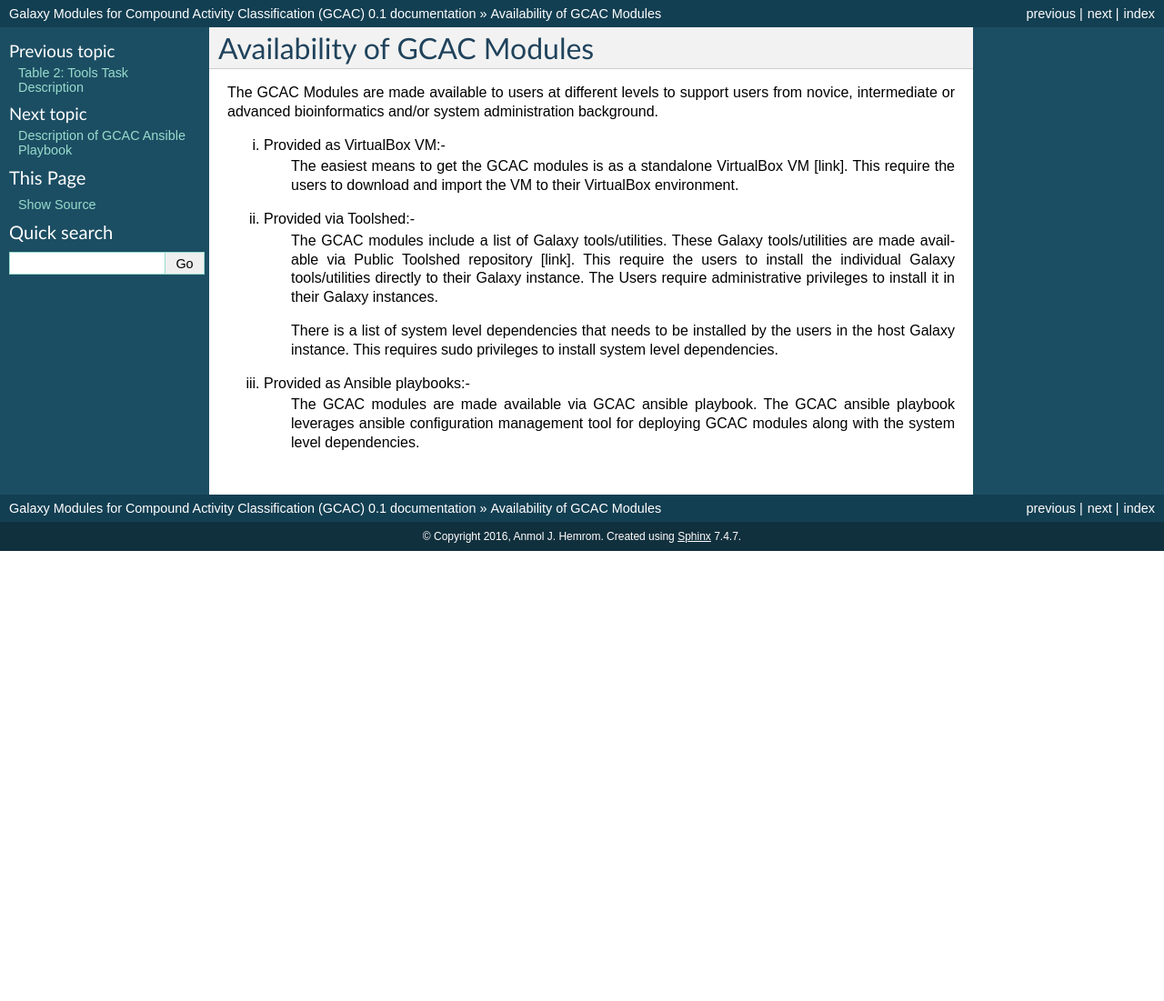
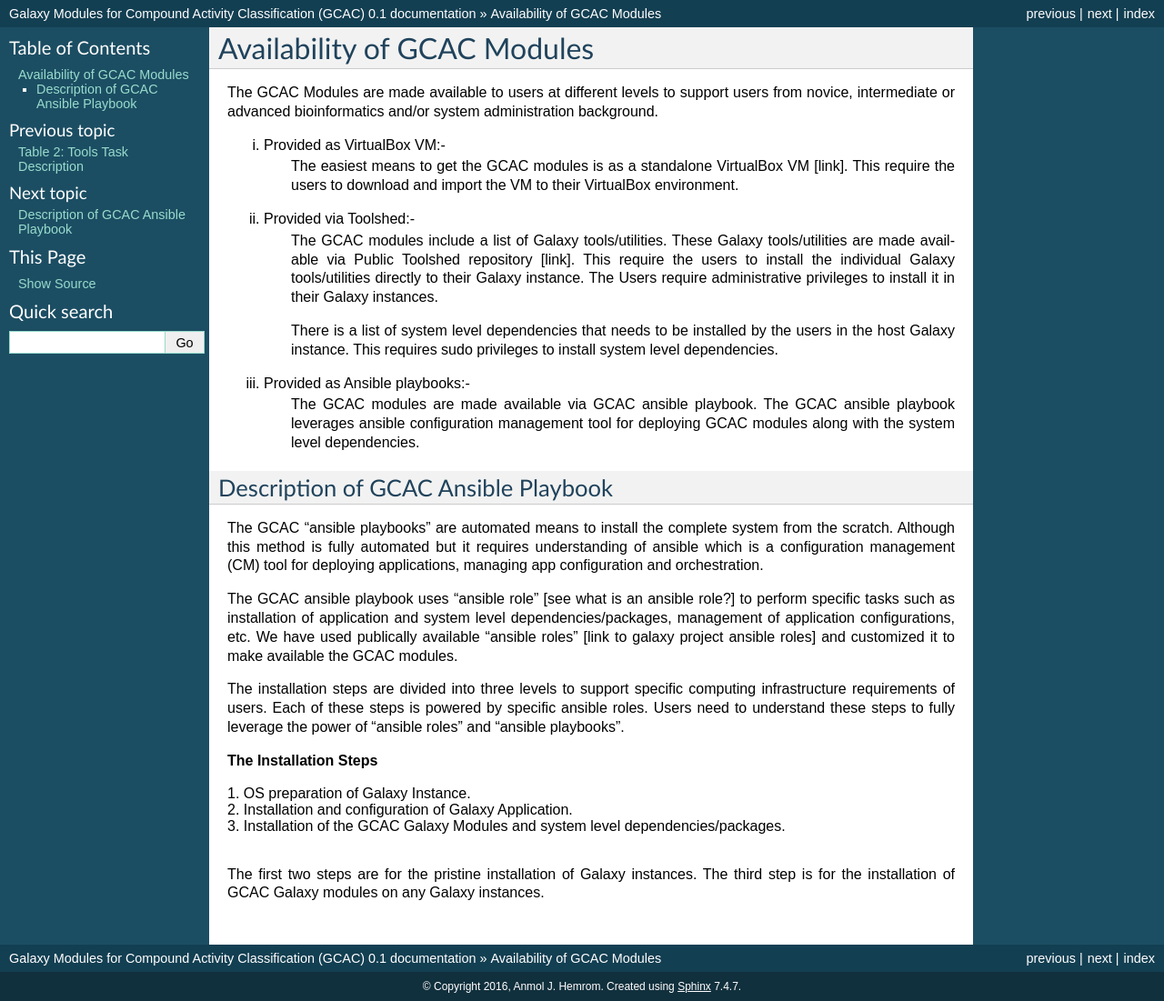
Before and after one commit to LynnLab-JNU/GCAC, a Sphinx documentation site: the page built from docs/source/tools_availability.rst, in a window 1280 px wide. Shown: the whole page at 91% size. Built offline with Sphinx 7.4.7, drawn with Linux system fonts in a browser that asks for light colours; before the commit the page ends 900 px from its top, so only the background shows below that.

Commit message:
Re-ordering pages

```diff
--- a/docs/source/tools_availability.rst
+++ b/docs/source/tools_availability.rst
@@ -1,6 +1,6 @@
 
 Availability of GCAC Modules
-^^^^^^^^^^^^^^^^^^^^^^^^^^^^^^
+=============================
 
 The GCAC Modules are made available to users at different levels to support users from novice, intermediate or advanced bioinformatics and/or system administration background.
 
@@ -20,3 +20,30 @@ ii) Provided via Toolshed:-
 iii) Provided as Ansible playbooks:-
       The GCAC modules are made available via GCAC ansible playbook. The GCAC ansible playbook leverages ansible
       configuration management tool for deploying GCAC modules along with the system level dependencies.
+
+
+Description of GCAC Ansible Playbook
+-------------------------------------
+
+The GCAC “ansible playbooks” are automated means to install the complete system from the scratch.
+Although this method is fully automated but it requires understanding of ansible which is a
+configuration management (CM) tool for deploying applications, managing app configuration and orchestration.
+
+The GCAC ansible playbook uses “ansible role” [see what is an ansible role?]  to perform specific tasks
+such as installation of application and system level dependencies/packages, management of application
+configurations, etc. We have used publically available “ansible roles” [link to galaxy project ansible roles]
+and customized it to make available the GCAC modules.
+
+The installation steps are divided into three levels to support specific computing infrastructure requirements
+of users. Each of these steps is powered by specific ansible roles. Users need to understand these steps to
+fully leverage the power of “ansible roles” and “ansible playbooks”.
+
+**The Installation Steps**
+
+| 1. OS preparation of Galaxy Instance.
+| 2. Installation and configuration of Galaxy Application.
+| 3. Installation of the GCAC Galaxy Modules and system level dependencies/packages.
+|
+
+The first two steps are for the pristine installation of Galaxy instances.
+The third step is for the installation of GCAC Galaxy modules on any Galaxy instances.
```
